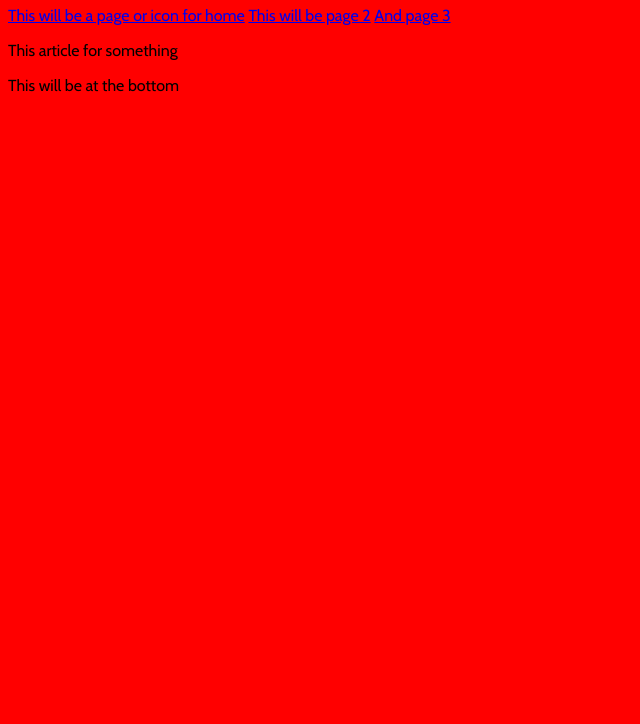
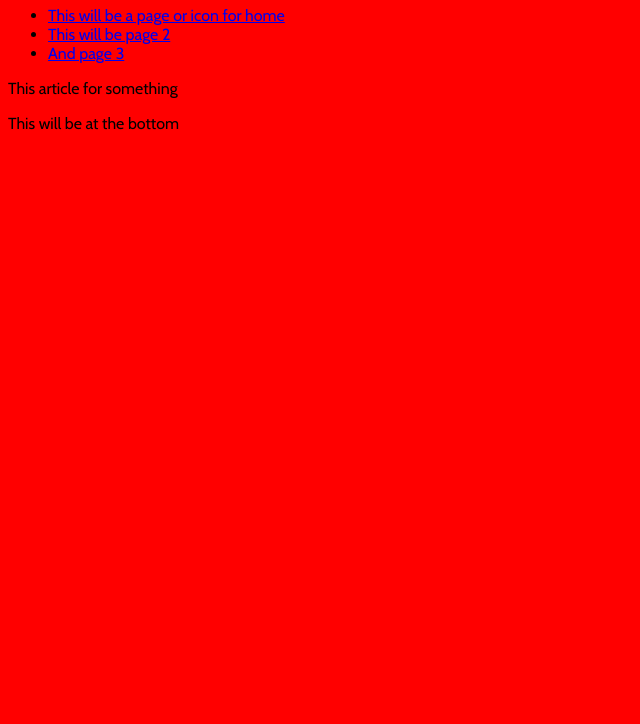
Before and after one commit to ExcellentWish/first_ci_project, a plain HTML site: page page-2.html in a window 1280 px wide. Shown: the part 76-800 px from the top of the page, without its empty margins (0-640 px from the left). Drawn offline with nearby package versions, Linux system fonts and the light colour scheme.

Commit message:
add ul to nav for page-2 and page-3

```diff
--- a/page-2.html
+++ b/page-2.html
@@ -16,9 +16,11 @@
         <h1>Page 2</h1>
         <div>
             <nav>
-                <a href="index.html">This will be a page or icon for home</a>
-                <a href="page-2.html">This will be page 2</a>
-                <a href="page-3.html">And page 3</a>
+                <ul>
+                    <li><a href="index.html">This will be a page or icon for home</a></li>
+                    <li><a href="page-2.html">This will be page 2</a></li>
+                    <li><a href="page-3.html">And page 3</a></li>
+                </ul>
             </nav>
         </div>
     </header>
```
Also changed, not shown: page-3.html (+5 -3 lines).
